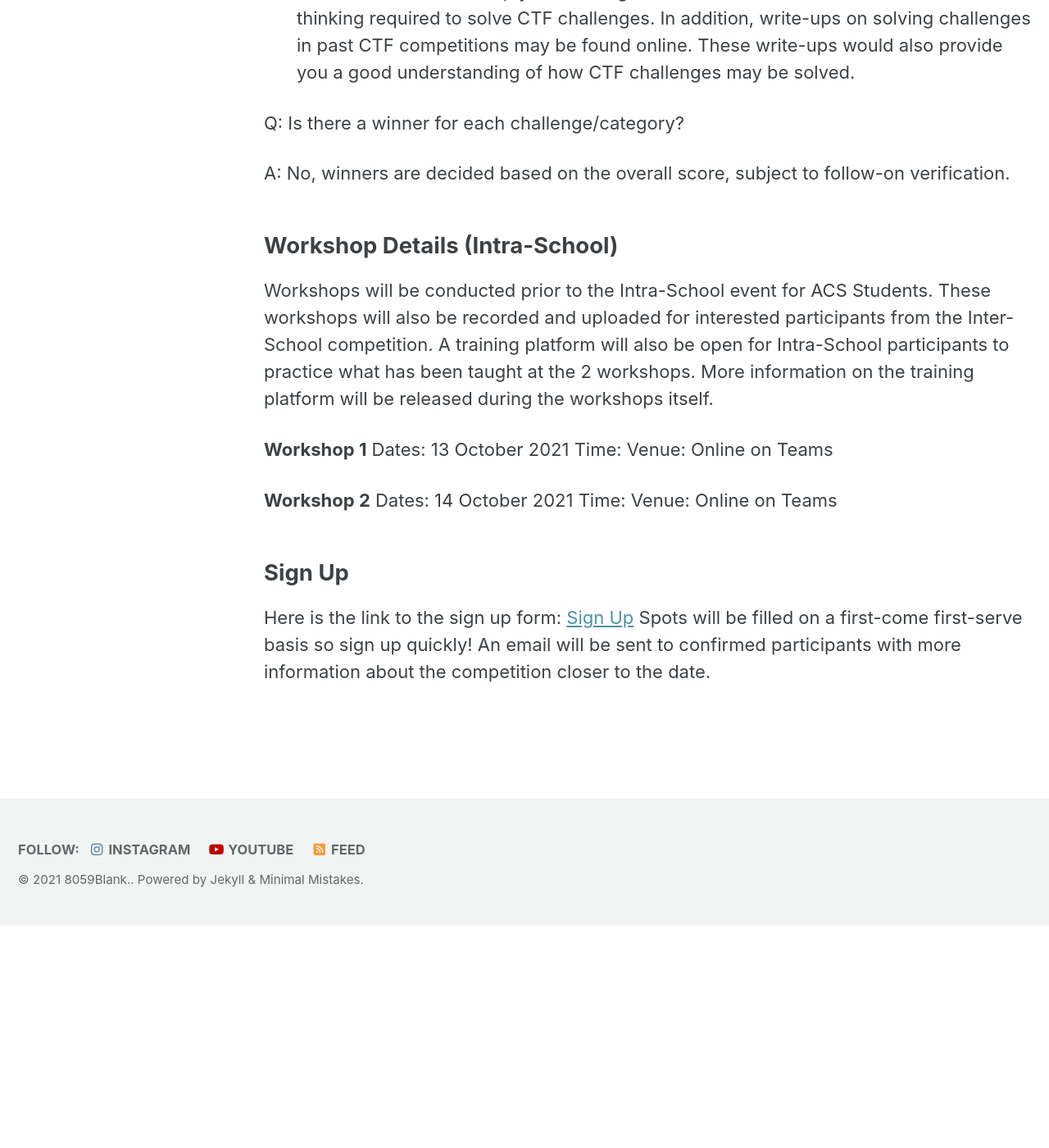
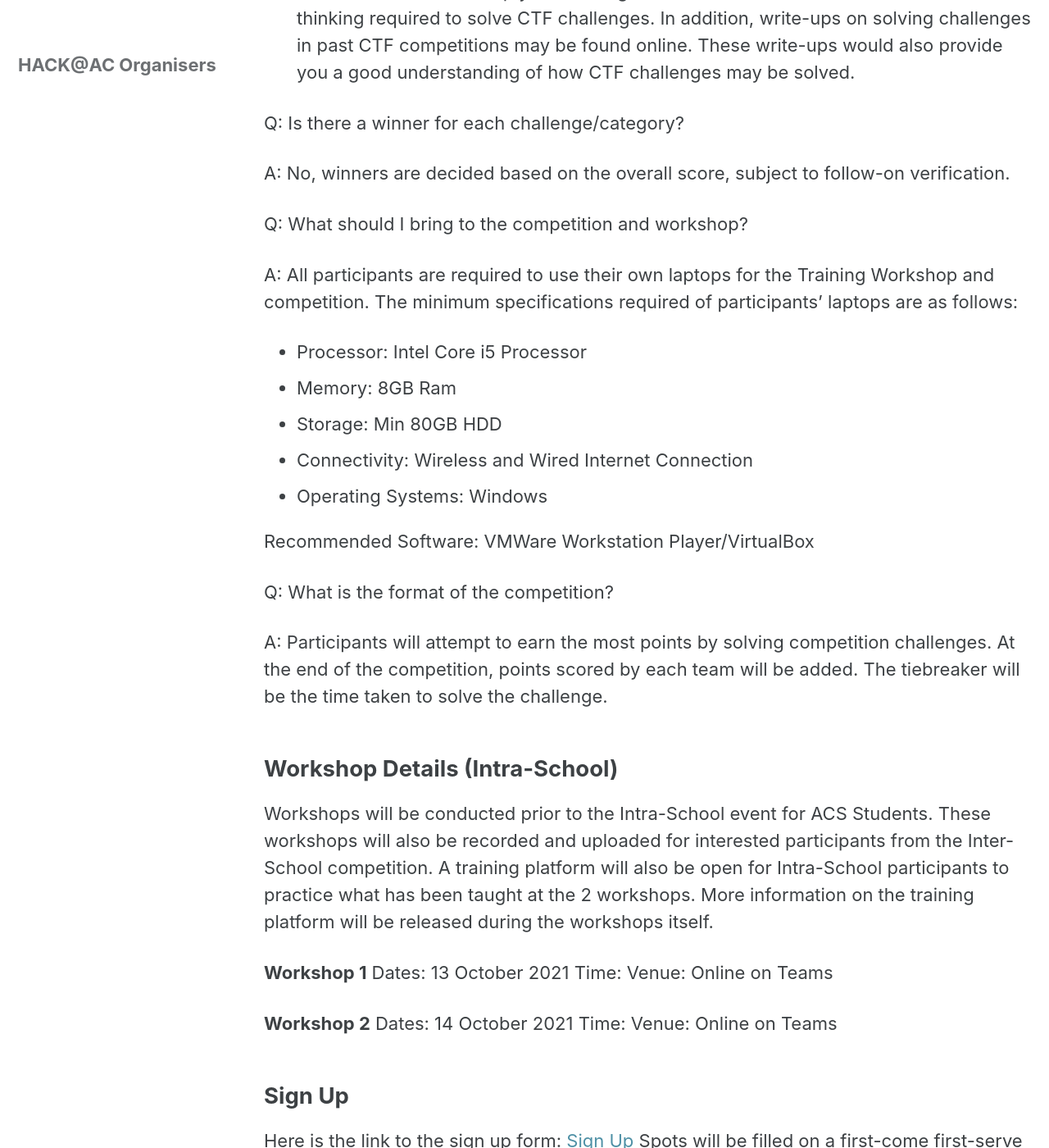
Before and after one commit to 8059blank/8059blank.github.io, a Jekyll site: the page built from _posts/hackac/2021-09-16-HACK@AC Information.md, in a window 1280 px wide and 1400 px high, scrolled down 3258 px. Shown: the whole window at 82% size. Built offline with Jekyll 4.4.1, drawn with Linux system fonts in a browser that asks for light colours; cached includes are drawn as plain includes; nearby versions of some CDN libraries; before the commit the page ends 4387 px from its top, so only the background shows below that.

Commit message:
revisions

```diff
--- a/_posts/hackac/2021-09-16-HACK@AC Information.md
+++ b/_posts/hackac/2021-09-16-HACK@AC Information.md
@@ -70,6 +70,8 @@ Q: How many challenges are there?
 
 A: There will be several challenges per category. If you want to know the exact number, you'll have to join to find out ;)
 
+
+
 Q: What training or skills would I need to prepare for the CTF?
 
 A: Here are some online resources that will help you get started in your preparation for CTF competitions:
@@ -84,9 +86,32 @@ A: Here are some online resources that will help you get started in your prepara
 
   These resources will help you build a good foundation around the skill-set and critical thinking required to solve CTF challenges. In addition, write-ups on solving challenges in past CTF competitions may be found online. These write-ups would also provide you a good understanding of how CTF challenges may be solved.
 
+
+
 Q: Is there a winner for each challenge/category?
 
 A: No, winners are decided based on the overall score, subject to follow-on verification.
+
+
+
+Q: What should I bring to the competition and workshop?
+
+A: All participants are required to use their own laptops for the Training Workshop and competition.
+	The minimum specifications required of participants’ laptops are as follows:
+
+- Processor: Intel Core i5 Processor
+- Memory: 8GB Ram
+- Storage: Min 80GB HDD
+- Connectivity: Wireless and Wired Internet Connection
+- Operating Systems: Windows
+
+Recommended Software: VMWare Workstation Player/VirtualBox
+
+
+
+Q: What is the format of the competition?
+
+A: Participants will attempt to earn the most points by solving competition challenges. At the end of the competition, points scored by each team will be added. The tiebreaker will be the time taken to solve the challenge.
 
 ## Workshop Details (Intra-School)
 
```
Also changed, not shown: 1 other file.
